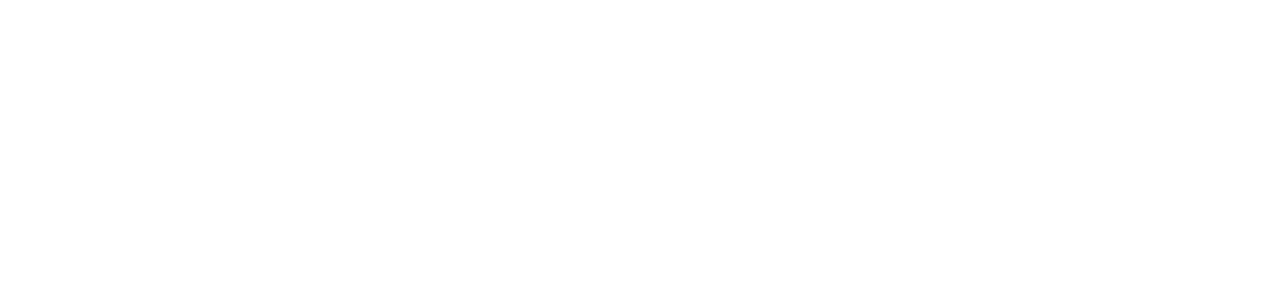
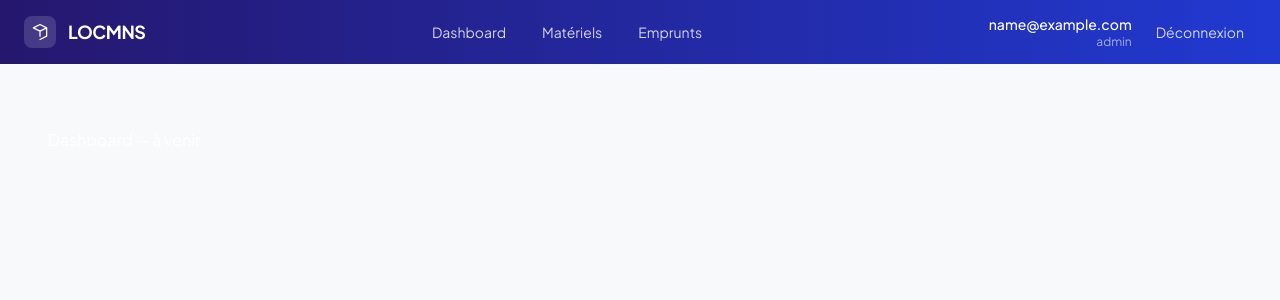
Before and after one commit to vincenthauvuy-spec/locmns-front, an Angular app: page /dashboard in a window 1280 px wide. Shown: the top 300 px of the page. Built offline with nearby package versions, Linux system fonts and the light colour scheme; sample sign-in values are in the browser's storage.

Commit message:
feat: layout + navbar

```diff
--- a/src/app/app.routes.ts
+++ b/src/app/app.routes.ts
@@ -1,56 +1,57 @@
 import { Routes } from '@angular/router';
 import { authGuard } from './core/guards/auth.guard';
 import { roleGuard } from './core/guards/role.guard';
+import { LayoutComponent } from './shared/components/layout.component';
 
 export const routes: Routes = [
+  { path: '', redirectTo: 'dashboard', pathMatch: 'full' },
+  {
+    path: 'login',
+    loadComponent: () => import('./features/auth/login.component').then((m) => m.LoginComponent),
+  },
   {
     path: '',
-    redirectTo: 'dashboard',
-    pathMatch: 'full'
-  },
-  {
-    path: 'login',
-    loadComponent: () =>
-      import('./features/auth/login.component').then(m => m.LoginComponent)
-  },
+    component: LayoutComponent,
+    canActivate: [authGuard],
+    children: [
       {
         path: 'dashboard',
-    canActivate: [authGuard],
         loadComponent: () =>
-      import('./features/dashboard/dashboard.component').then(m => m.DashboardComponent)
+          import('./features/dashboard/dashboard.component').then((m) => m.DashboardComponent),
       },
       {
         path: 'materiels',
-    canActivate: [authGuard],
         loadComponent: () =>
-      import('./features/materiels/materiels.component').then(m => m.MaterielsComponent)
+          import('./features/materiels/materiels.component').then((m) => m.MaterielsComponent),
       },
       {
         path: 'materiels/gestion',
-    canActivate: [authGuard, roleGuard('GESTIONNAIRE')],
+        canActivate: [roleGuard('GESTIONNAIRE')],
         loadComponent: () =>
-      import('./features/materiels/gestion-materiels.component').then(m => m.GestionMaterielsComponent)
+          import('./features/materiels/gestion-materiels.component').then(
+            (m) => m.GestionMaterielsComponent,
+          ),
       },
       {
         path: 'emprunts',
-    canActivate: [authGuard],
         loadComponent: () =>
-      import('./features/emprunts/emprunts.component').then(m => m.EmpruntsComponent)
+          import('./features/emprunts/emprunts.component').then((m) => m.EmpruntsComponent),
       },
       {
         path: 'emprunts/validation',
-    canActivate: [authGuard, roleGuard('GESTIONNAIRE')],
+        canActivate: [roleGuard('GESTIONNAIRE')],
         loadComponent: () =>
-      import('./features/emprunts/validation-emprunts.component').then(m => m.ValidationEmpruntsComponent)
+          import('./features/emprunts/validation-emprunts.component').then(
+            (m) => m.ValidationEmpruntsComponent,
+          ),
       },
       {
         path: 'incidents',
-    canActivate: [authGuard],
+        canActivate: [roleGuard('GESTIONNAIRE')],
         loadComponent: () =>
-      import('./features/incidents/incidents.component').then(m => m.IncidentsComponent)
+          import('./features/incidents/incidents.component').then((m) => m.IncidentsComponent),
       },
-  {
-    path: '**',
-    redirectTo: 'dashboard'
-  }
+    ],
+  },
+  { path: '**', redirectTo: 'dashboard' },
 ];
--- /dev/null
+++ b/src/app/shared/components/layout.component.html
@@ -0,0 +1,6 @@
+<div class="min-h-screen" style="background-color: #F8F9FA;">
+  <app-navbar />
+  <main class="max-w-7xl mx-auto px-4 py-8">
+    <router-outlet />
+  </main>
+</div>
--- /dev/null
+++ b/src/app/shared/components/navbar.component.html
@@ -0,0 +1,51 @@
+<nav class="h-16 flex items-center justify-between px-6"
+     style="background: linear-gradient(90deg, #25176E, #2139D1);">
+
+  <!-- Logo -->
+  <a routerLink="/dashboard" class="flex items-center gap-3">
+    <div class="w-8 h-8 rounded-lg flex items-center justify-center"
+         style="background-color: rgba(255,255,255,0.15);">
+      <svg xmlns="http://www.w3.org/2000/svg" class="w-5 h-5 text-white"
+           fill="none" viewBox="0 0 24 24" stroke="currentColor" stroke-width="1.5">
+        <path stroke-linecap="round" stroke-linejoin="round"
+              d="M20 7l-8-4-8 4m16 0l-8 4m8-4v10l-8 4m0-10L4 7m8 10V11"/>
+      </svg>
+    </div>
+    <span class="text-white font-bold text-lg tracking-tight">LOCMNS</span>
+  </a>
+
+  <!-- Nav links -->
+  <div class="hidden md:flex items-center gap-1">
+    <a routerLink="/dashboard" routerLinkActive="bg-white/20"
+       class="px-4 py-2 rounded-lg text-white/80 hover:text-white hover:bg-white/10 text-sm transition-all">
+      Dashboard
+    </a>
+    <a routerLink="/materiels" routerLinkActive="bg-white/20"
+       class="px-4 py-2 rounded-lg text-white/80 hover:text-white hover:bg-white/10 text-sm transition-all">
+      Matériels
+    </a>
+    <a routerLink="/emprunts" routerLinkActive="bg-white/20"
+       class="px-4 py-2 rounded-lg text-white/80 hover:text-white hover:bg-white/10 text-sm transition-all">
+      Emprunts
+    </a>
+    @if (isGestionnaire()) {
+      <a routerLink="/incidents" routerLinkActive="bg-white/20"
+         class="px-4 py-2 rounded-lg text-white/80 hover:text-white hover:bg-white/10 text-sm transition-all">
+        Incidents
+      </a>
+    }
+  </div>
+
+  <!-- User + logout -->
+  <div class="flex items-center gap-3">
+    <div class="text-right hidden sm:block">
+      <p class="text-white text-sm font-medium">{{ user()?.email }}</p>
+      <p class="text-xs" style="color: rgba(255,255,255,0.6);">{{ user()?.role }}</p>
+    </div>
+    <button (click)="logout()"
+            class="px-3 py-2 rounded-lg text-sm text-white/80 hover:text-white hover:bg-white/10 transition-all">
+      Déconnexion
+    </button>
+  </div>
+
+</nav>
--- /dev/null
+++ b/src/app/shared/components/navbar.component.ts
@@ -0,0 +1,21 @@
+import { Component, computed } from '@angular/core';
+import { Router, RouterLink } from '@angular/router';
+import { AuthService } from '../../core/services/auth.service';
+import { CommonModule } from '@angular/common';
+
+@Component({
+  selector: 'app-navbar',
+  standalone: true,
+  imports: [CommonModule, RouterLink],
+  templateUrl: './navbar.component.html'
+})
+export class NavbarComponent {
+  user = computed(() => this.auth.user());
+  isGestionnaire = computed(() => this.auth.isGestionnaire());
+
+  constructor(private auth: AuthService, private router: Router) {}
+
+  logout(): void {
+    this.auth.logout();
+  }
+}
```
Also changed, not shown: src/app/shared/components/layout.component.ts (added, +11 -0 lines). Lines whose indentation alone changed are shown as unchanged.
